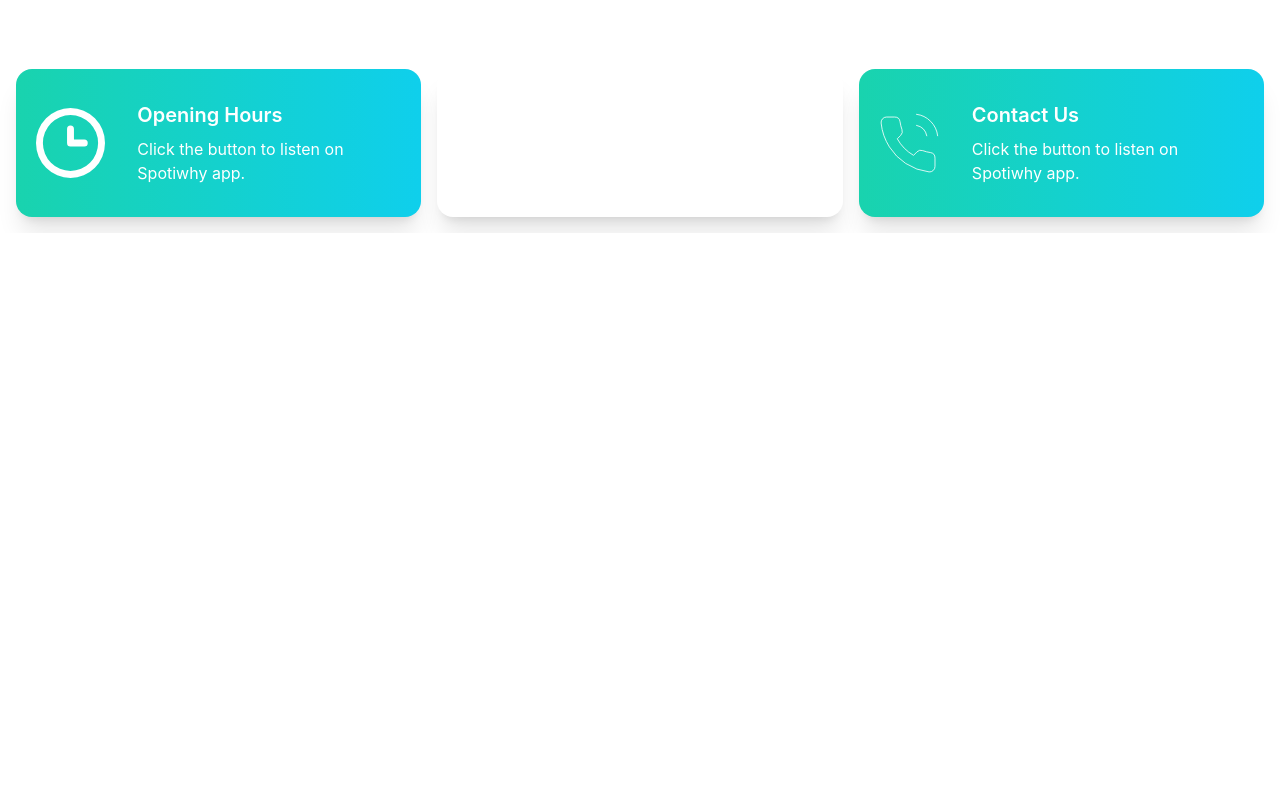
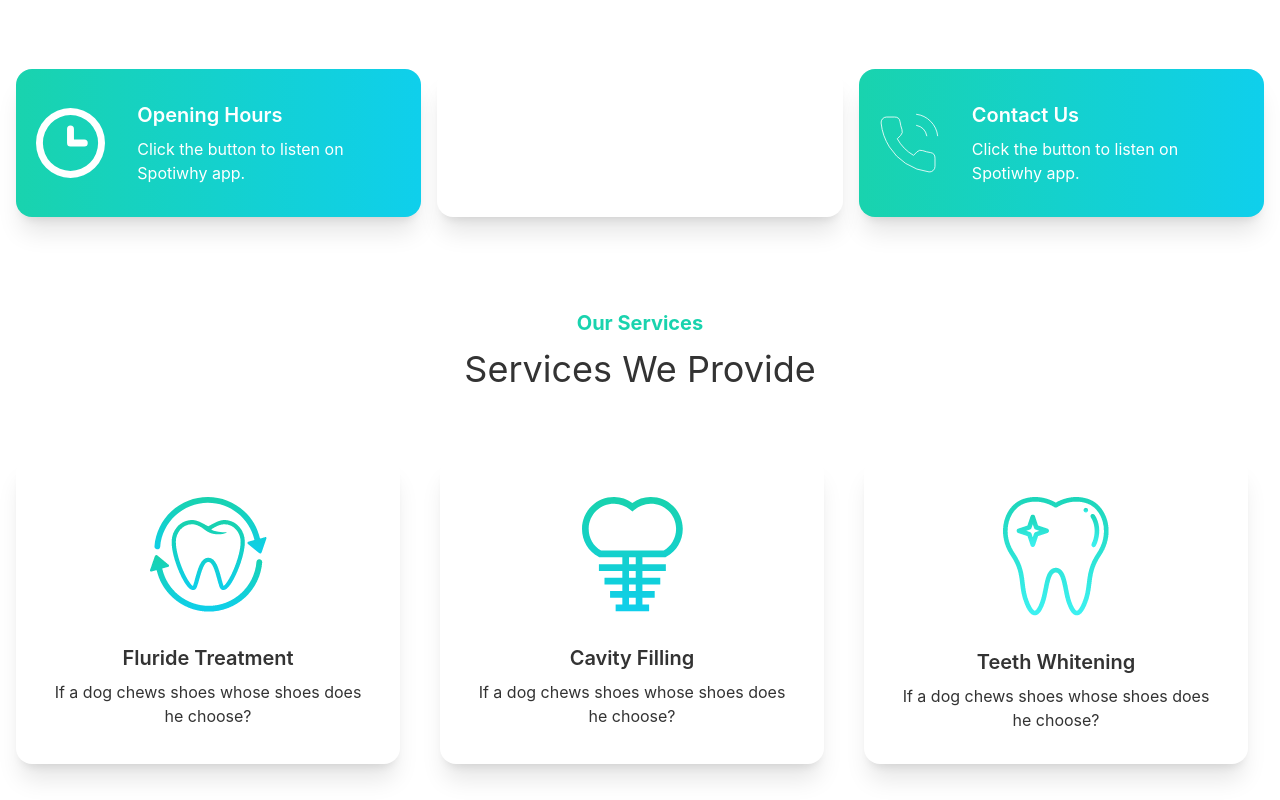
Before and after one commit to rakibulmd/Full-stack-online-schedule-app-Doctors-Portal-, a React (Create React App) app: page /home in a window 1280 px wide. Shown: the part 811-1611 px from the top of the page. Before the commit the page ends 1044 px from the top, so only its background shows below. Built offline with nearby package versions, Linux system fonts and the light colour scheme.

Commit message:
added home services section

```diff
--- a/src/Pages/Home/Home/Home.js
+++ b/src/Pages/Home/Home/Home.js
@@ -1,12 +1,14 @@
 import React from "react";
 import Banner from "../Banner/Banner";
 import Info from "../Info/Info";
+import Services from "../Services/Services";
 
 const Home = () => {
     return (
         <div>
             <Banner></Banner>
             <Info></Info>
+            <Services></Services>
         </div>
     );
 };
--- /dev/null
+++ b/src/Pages/Home/Service/Service.js
@@ -0,0 +1,17 @@
+import React from "react";
+
+const Service = ({ title, img }) => {
+    return (
+        <div class="card w-96 bg-base-100 shadow-xl">
+            <figure class="px-10 pt-10">
+                <img src={img} alt="Shoes" class="rounded-xl" />
+            </figure>
+            <div class="card-body items-center text-center">
+                <h2 class="card-title">{title}</h2>
+                <p>If a dog chews shoes whose shoes does he choose?</p>
+            </div>
+        </div>
+    );
+};
+
+export default Service;
--- /dev/null
+++ b/src/Pages/Home/Services/Services.js
@@ -0,0 +1,31 @@
+import React from "react";
+import Service from "../Service/Service";
+import fluoride from "../../../assets/images/fluoride.png";
+import whitening from "../../../assets/images/whitening.png";
+import cavity from "../../../assets/images/cavity.png";
+const Services = () => {
+    const services = [
+        { title: "Fluride Treatment", img: fluoride },
+        { title: "Cavity Filling", img: cavity },
+        { title: "Teeth Whitening", img: whitening },
+    ];
+    return (
+        <div className="text-center p-4 mt-12">
+            <h2 className="text-secondary text-xl font-bold py-3">
+                Our Services
+            </h2>
+            <h3 className="text-4xl">Services We Provide</h3>
+            <div className="grid grid-cols-1 lg:grid-cols-3 gap-6 py-5 mt-12">
+                {services.map((service, i) => (
+                    <Service
+                        title={service.title}
+                        img={service.img}
+                        key={i}
+                    ></Service>
+                ))}
+            </div>
+        </div>
+    );
+};
+
+export default Services;
```
